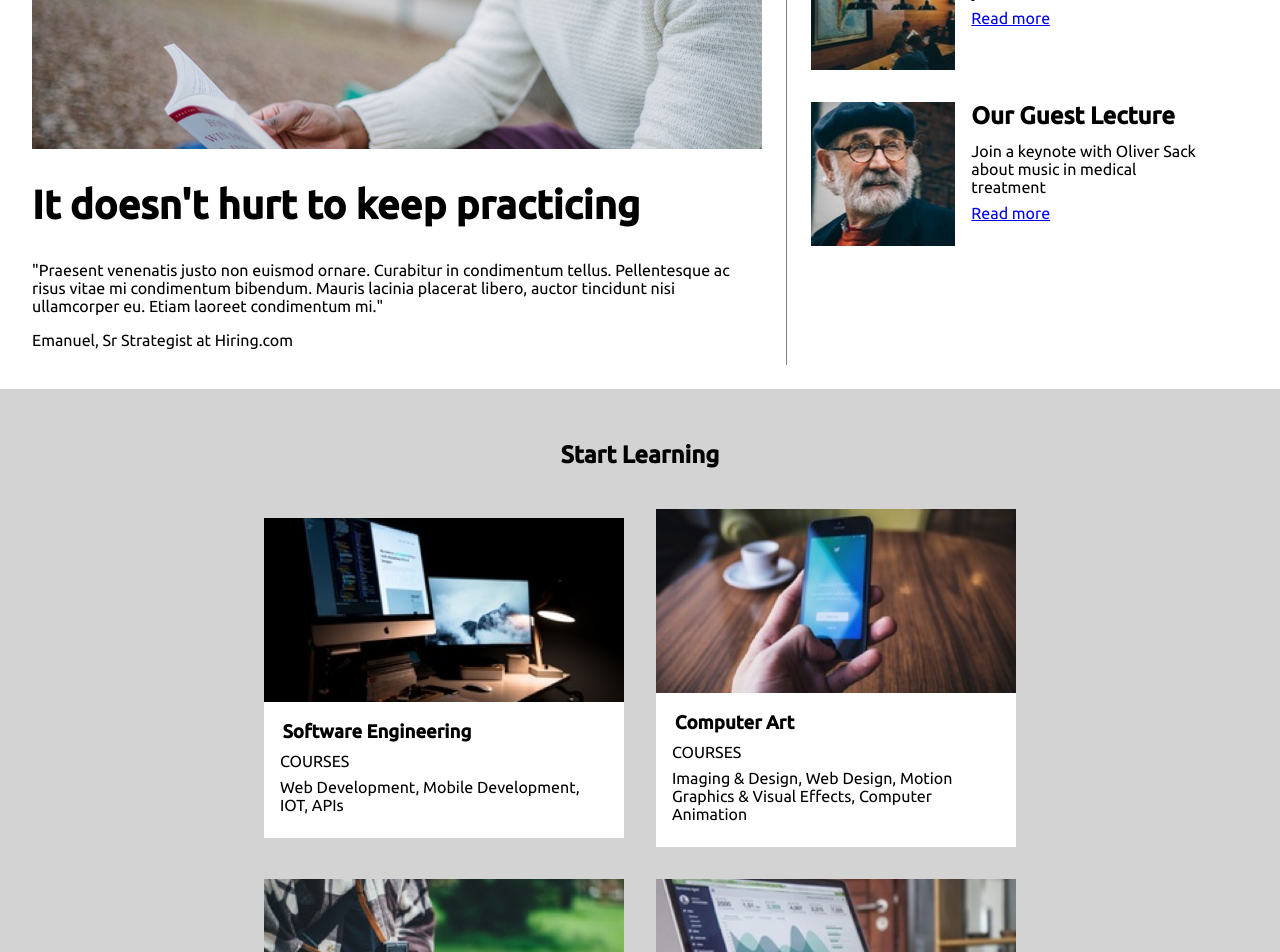
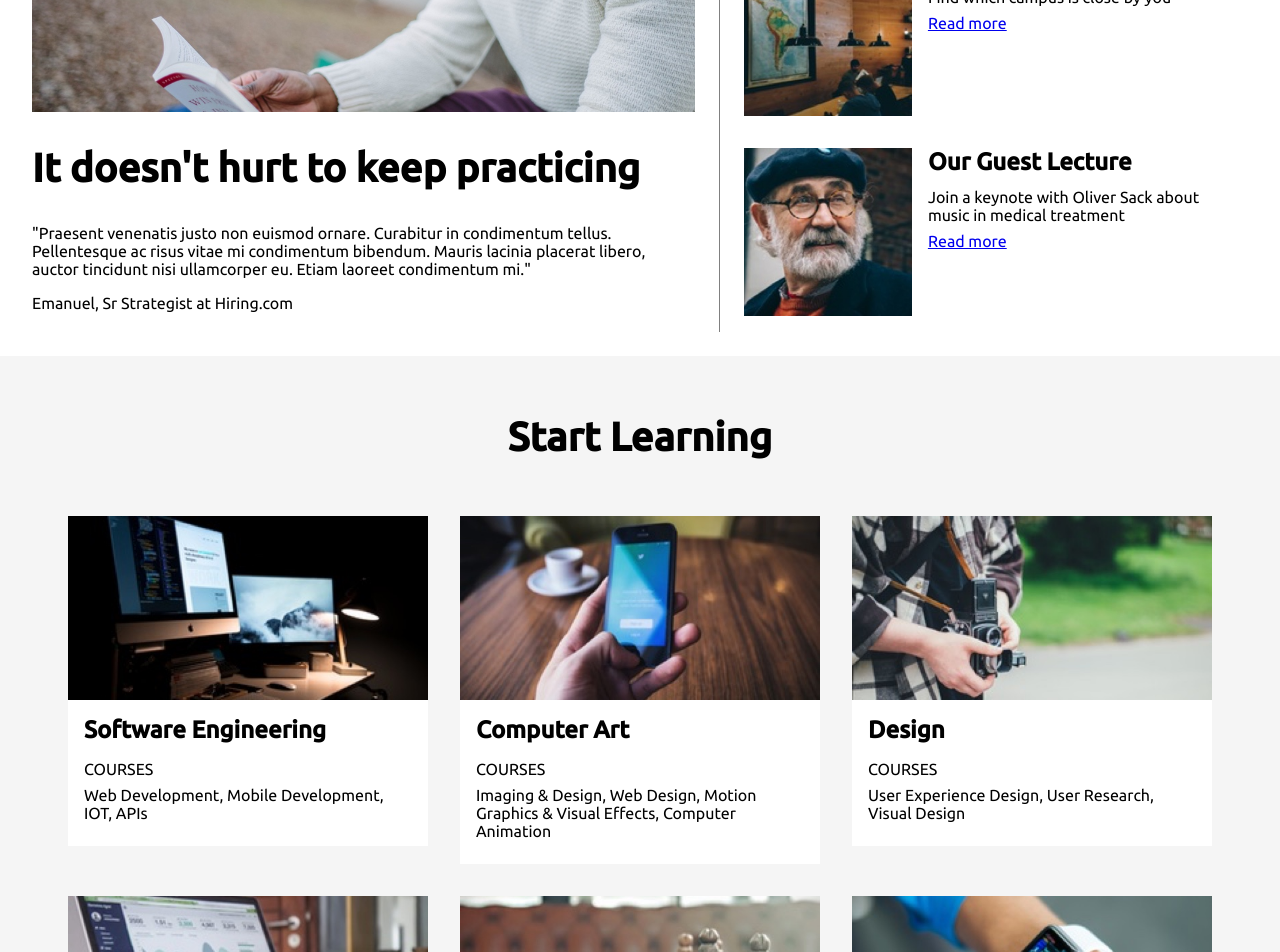
Before and after one commit to taimoorneeshat/colmar-academy, a plain HTML site: page index.html in a window 1280 px wide. Shown: the part 920-1872 px from the top of the page. Drawn offline with Linux system fonts and the light colour scheme.

Commit message:
Make learning section responsive

```diff
--- a/index.html
+++ b/index.html
@@ -75,9 +75,9 @@
                     </div>
                 </div>
             </section>
-            <section id="learning">
+            <section id="learning" class="smoke">
                 <h2>Start Learning</h2>
-                <div class="flex-container">
+                <div id="career-path-container" class="flex-container">
                     <div class="career-path">
                         <img src="resources/images/course-software.jpg"/>
                         <h3>Software Engineering</h3>
--- a/resources/css/style.css
+++ b/resources/css/style.css
@@ -136,7 +136,6 @@ header nav {
 
 .info-article {
     width: 60%;
-    flex-shrink: 0;
     flex-grow: 1;
     overflow: hidden;
     margin-right: 1.5em;
@@ -153,6 +152,7 @@ header nav {
 }
 
 .side-list {
+    flex-shrink: 4;
     margin-top: -1em;
     padding: 0 0.5em;
     border-left: 1px solid gray;
@@ -160,8 +160,8 @@ header nav {
 
 .list-item {
     display: flex;
-    align-items: top;
-    min-width: 360px;
+    align-items: flex-start;
+    min-width: 300px;
     padding: 1em;
 }
 
@@ -223,13 +223,17 @@ header nav {
 /* learning */
 
 #learning {
-    background-color: lightgray;
-    padding: 2em 4.5em;
+    padding: 1.5em 2em;
 }
 
 #learning h2 {
+    font-size: 2.5em;
     text-align: center;
     margin-bottom: 1em;
+}
+
+#career-path-container {
+    align-items: flex-start;
 }
 
 .career-path {
@@ -237,7 +241,7 @@ header nav {
     width: 360px;
     margin: 1em;
     overflow: hidden;
-    padding-bottom: 16px;
+    padding-bottom: 1em;
 }
 
 .career-path img {
@@ -247,11 +251,23 @@ header nav {
 }
 
 .career-path h3 {
-    margin: 1em 1em 0.5em 1em;
+    font-size: 1.5em;
+    margin: 1rem;
 }
 
 .career-path p {
     margin: 0.5em 1em;
+}
+
+@media only screen and (max-width: 480px) {
+    .career-path {
+        padding-bottom: 0;
+        background-color: lightgrey;
+    }
+
+    .career-path p, .career-path img {
+        display: none;
+    }
 }
 
 /* thesis */
```
